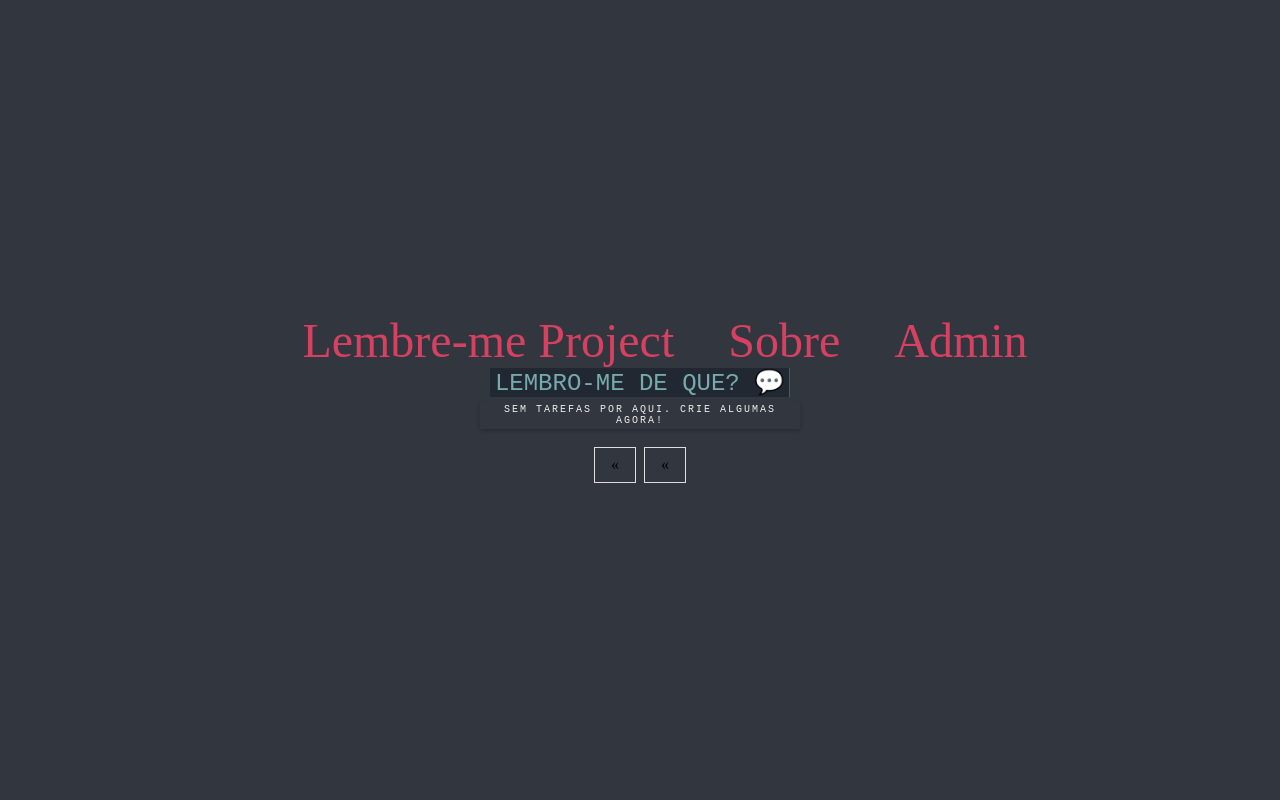
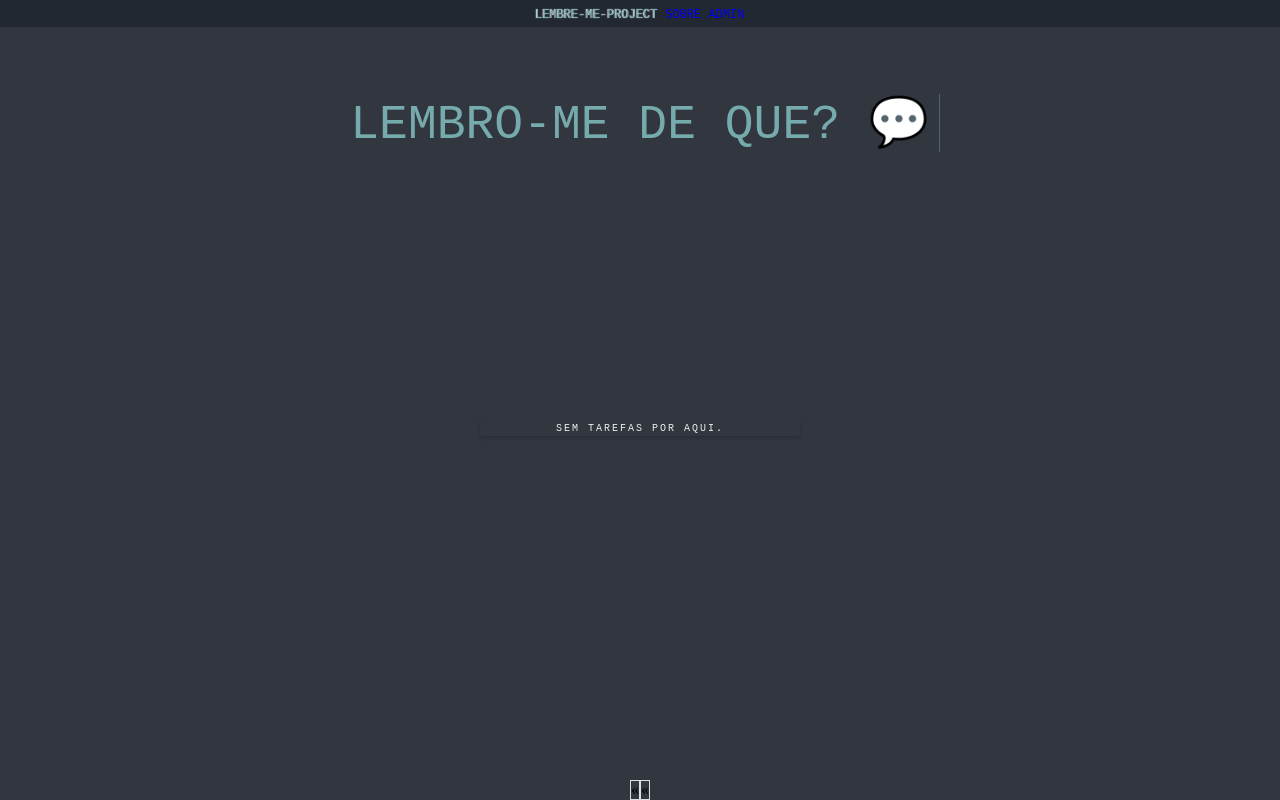
Before and after one commit to paullomarttins/lembre-me, a Flask app: page / in a window 1280 px wide. Run offline with Flask 3, Linux system fonts and the light colour scheme; some web fonts are replaced.

Commit message:
issue #4 closed

```diff
--- a/static/css/main.css
+++ b/static/css/main.css
@@ -11,7 +11,7 @@
   --body-font-size: 0.9375rem;
   --table-font-size: 0.75rem;
   --input-font-size: 0.75rem;
-  --title-font-size: 1.5rem;
+  --title-font-size: 3rem;
   --spacing-top: 0.2em; /* 12px*/
   --spacing-input: 0.8em; /* 9px*/
   --input-width: 100%; /* 320px */
@@ -28,7 +28,7 @@
 body {
   display: flex;
   align-items: center;
-  justify-content: center;
+  justify-content: space-between;
   flex-direction: column;
   height: 100vh;
   background-color: var(--background-color);
@@ -36,6 +36,10 @@
 
 .content {
   width: 50vw;
+  display: flex;
+  flex-direction: column;
+  height: 50vh;
+  justify-content: space-around;
 }
 
 #content-title{
@@ -43,25 +47,10 @@
   margin: 0 auto var(--spacing-top);
   color: var(--title-color);
   font-family:  var(--font-body);
-  font-weight: 400;
+  font-weight: lighter;
   white-space: nowrap;
   overflow: hidden;
   text-align: center;
-  background-color: #222831;
-  text-transform: uppercase;
-  font-size: var(--title-font-size);
-}
-
-#content-title-2{
-  border-right: none;
-  margin: 0 auto var(--spacing-top);
-  color: var(--title-color);
-  font-family:  var(--font-body);
-  font-weight: 400;
-  white-space: nowrap;
-  overflow: hidden;
-  text-align: center;
-  width: 100%;
   text-transform: uppercase;
   font-size: var(--title-font-size);
 }
@@ -159,44 +148,49 @@
 width: 3rem;
 }
 
-
+nav, .inicial {
+  font-family: var(--font-body);
+  color: var(--light-color );
+  text-transform: uppercase;
+  text-align: center;
+}
 .inicial {
-  font-family: var(--font-body);
-  font-size: 10px;
   letter-spacing: 2px;
   text-decoration: none;
-  text-transform: uppercase;
-  color: var(--light-color );
   padding: 0.25em 0.5em;
   box-shadow: rgba(0, 0, 0, 0.18) 0px 2px 4px;
-  text-align: center;
   margin: auto;
   width: 25vw;
+  font-size: 10px;
 }
 
-nav a {
-  color: #d64161;
-  font-size: 3em;
-  margin-left: 50px;
-  text-decoration: none;
+.nav-link{
+  color: var(--title-color);
+  text-shadow: -1px 0px 1px var(--light-color);
 }
 
-.center {
-  text-align: center;
+nav{
+  background-color: var(--second-color);
+  width: 100%;
+  font-size: 12px;
+  padding: 8px 0 5px;
+  color:  var(--light-color);
 }
+a {
+  text-decoration: none;
 
+}
 .pagination {
-  display: inline-block;
+  display: flex;
+  flex-direction: row;
 }
 
 .pagination a {
   color: black;
   float: left;
-  padding: 8px 16px;
-  text-decoration: none;
   transition: background-color .3s;
   border: 1px solid #ddd;
-  margin: 0 4px;
+  margin: 0 auto;
 }
 
 .pagination a.active {
--- a/templates/header.html
+++ b/templates/header.html
@@ -5,7 +5,7 @@
 {% block body %}
 
 <nav>
-    <a href="{{ url_for('index') }}">Lembre-me Project</a>
+    <a href="{{ url_for('index') }}" class="nav-link">Lembre-me-Project</a>
     <a href="#">Sobre</a>
     <a href="#">Admin</a>
 </nav>
--- a/templates/index.html
+++ b/templates/index.html
@@ -4,10 +4,11 @@
 {% block title %} Home {% endblock %}
 
 {% block body %}
+<h1 id="content-title" class="typing-animation">Lembro-me de que? 💬</h1>
 <div class="content">
-    <h1 id="content-title" class="typing-animation">Lembro-me de que? 💬</h1>
+
     {% if tasks|length < 1 %}
-    <div class="inicial">Sem tarefas por aqui. Crie algumas agora!</div>
+    <div class="inicial">Sem tarefas por aqui.</div>
     {% else %}
 
     <div class="form">
@@ -71,7 +72,6 @@
     {% endif %}
 </div><br>
 
-<div class="center">
     <div class="pagination">
         {% if pagination.has_prev %}
             <a href="/?page={{ pagination.prev_num }}">&raquo;</a>
@@ -96,6 +96,5 @@
         {% else %}
             <a>&laquo;</a>
         {% endif %}
-    </div>
 </div>
 {% endblock %}
```
